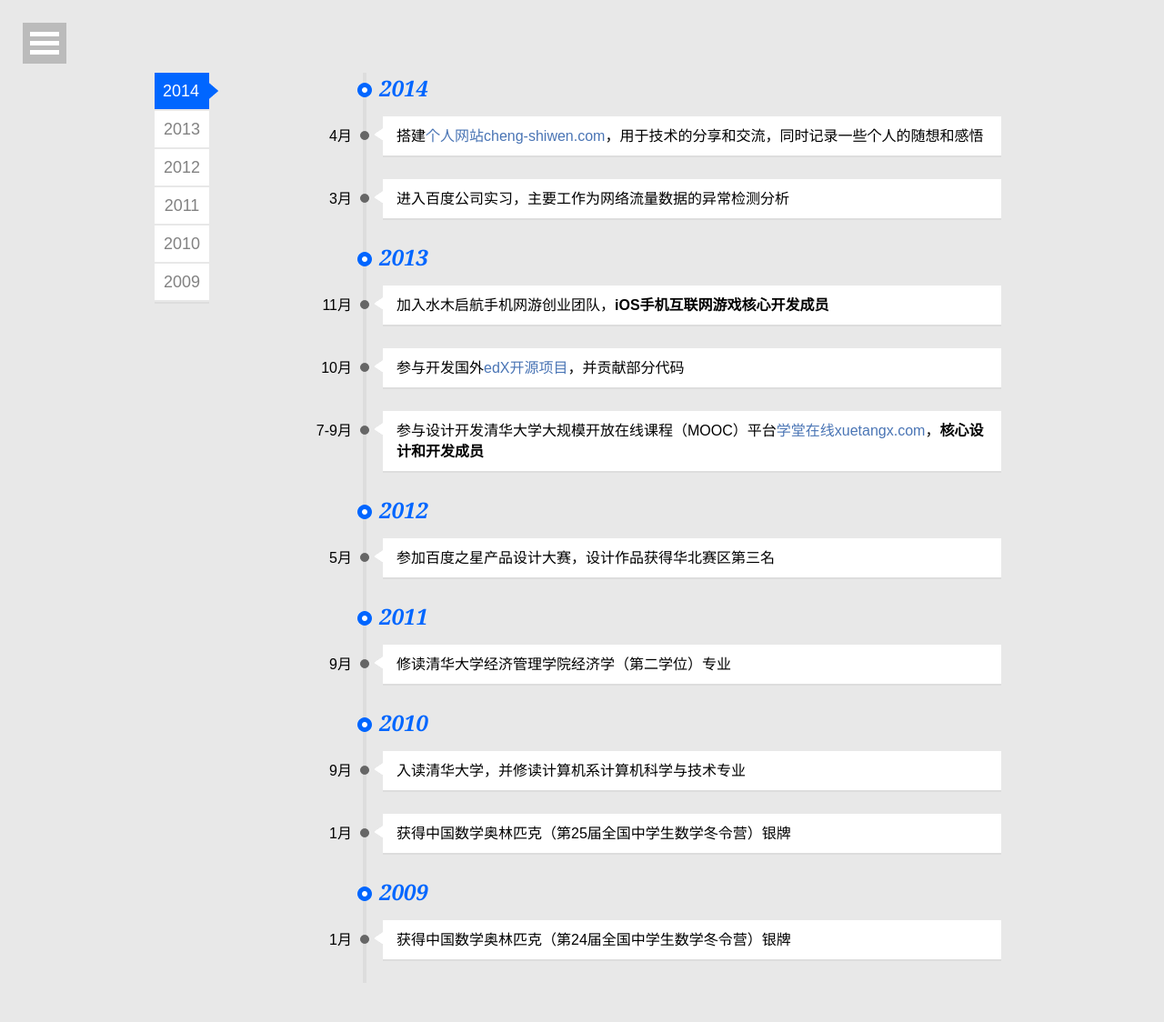
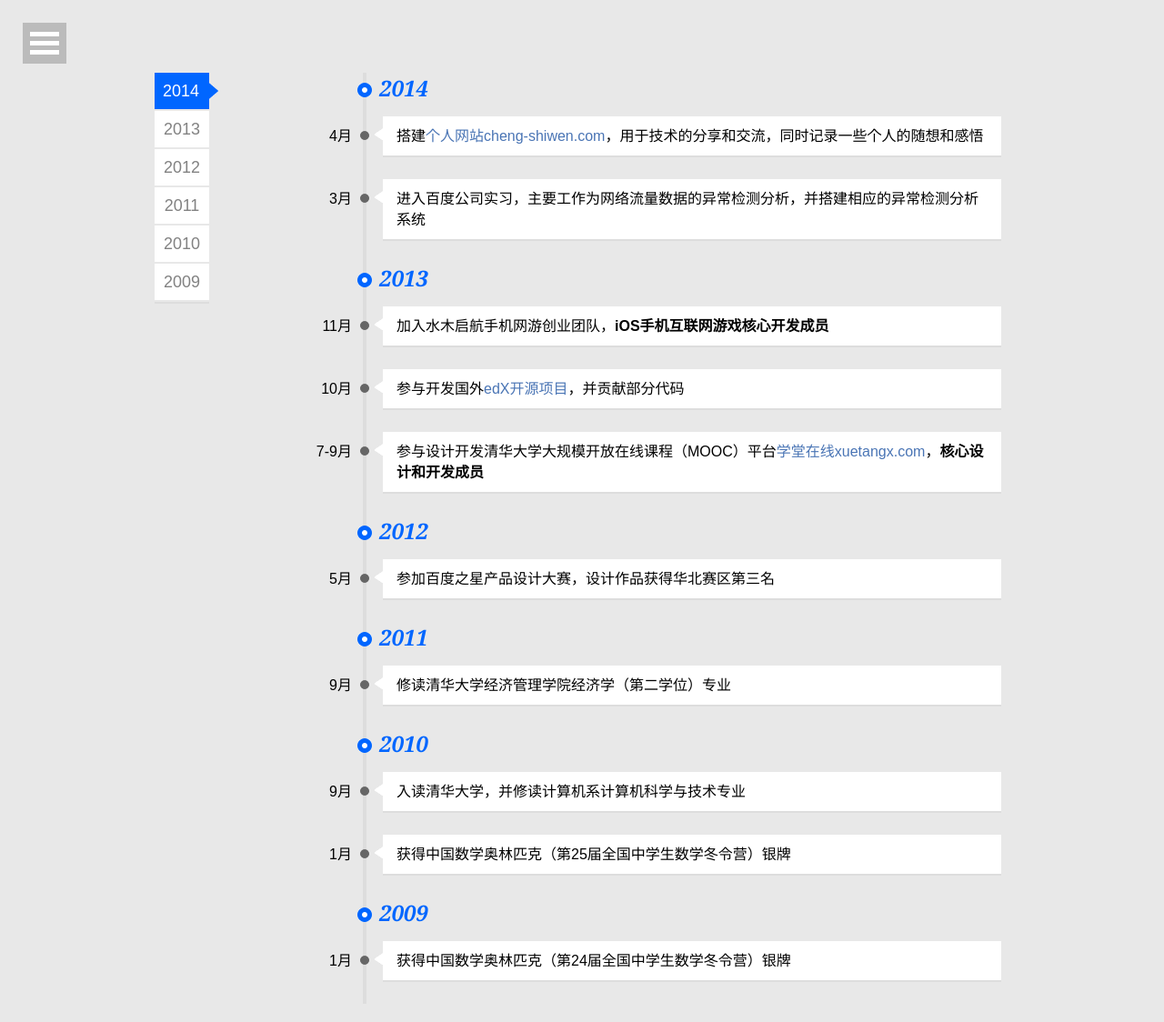
Before and after one commit to chengshiwen/chengshiwen.github.io, a Jekyll site: the page built from timeline.html, in a window 1280 px wide. Shown: the whole page at 91% size. Built offline with Jekyll 4.4.1, drawn with Linux system fonts in a browser that asks for light colours; before the commit the page ends 1101 px from its top, so only the background shows below that.

Commit message:
Review code

```diff
--- a/timeline.html
+++ b/timeline.html
@@ -40,7 +40,7 @@ title: 个人历程
         <div>
             <h3 id="2014">2014</h3>
             <li><span>4月</span><p><span>搭建<a href="http://cheng-shiwen.com" target="_blank">个人网站cheng-shiwen.com</a>，用于技术的分享和交流，同时记录一些个人的随想和感悟</span></p></li>
-            <li><span>3月</span><p><span>进入百度公司实习，主要工作为网络流量数据的异常检测分析</span></p></li>
+            <li><span>3月</span><p><span>进入百度公司实习，主要工作为网络流量数据的异常检测分析，并搭建相应的异常检测分析系统</span></p></li>
         </div>
 
         <div>
```
Also changed, not shown: _posts/2014-05-22-markdown-stackedit.md (+1 -1 lines), about.md (+1 -1 lines).
